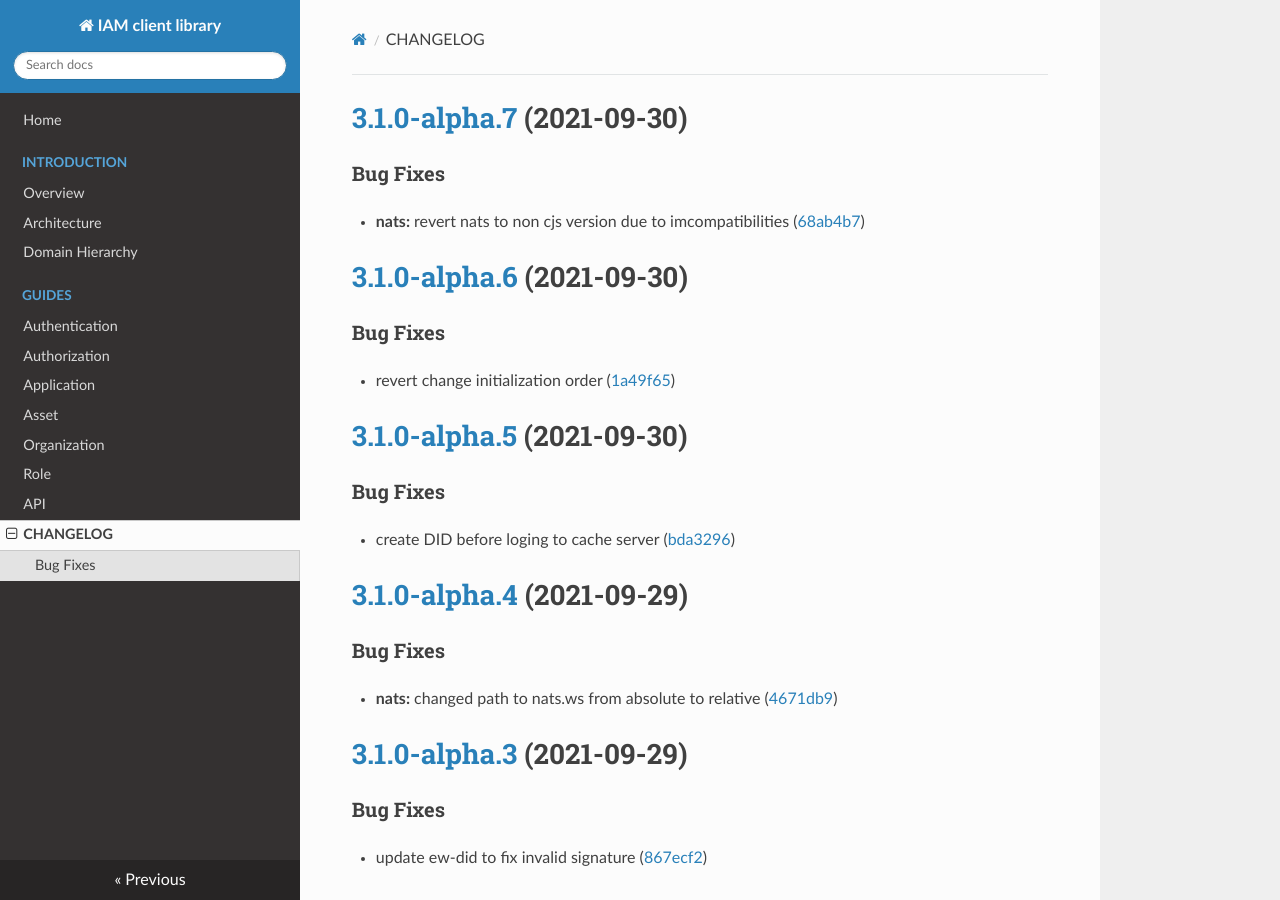
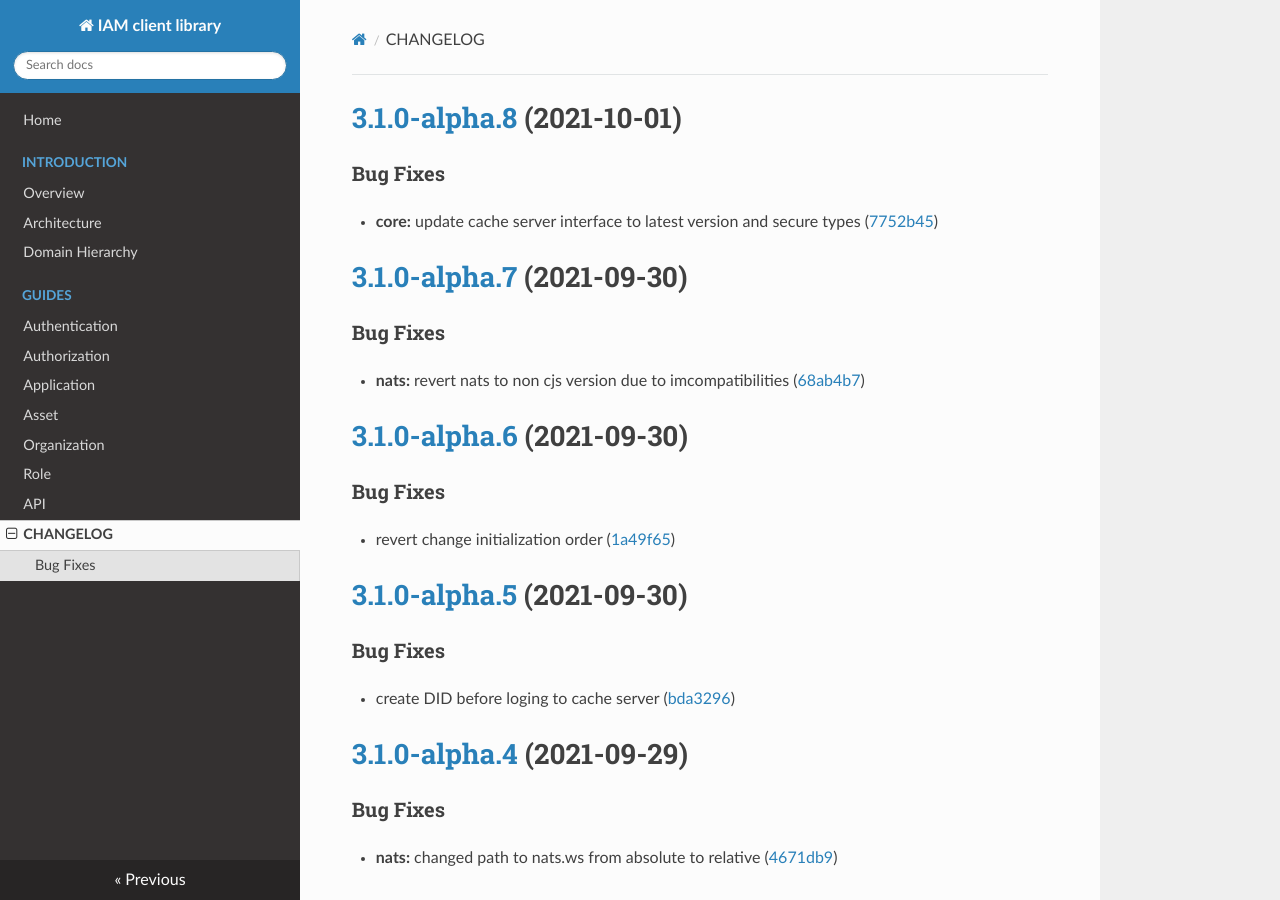
Before and after one commit to energywebfoundation/iam-client-lib, an MkDocs documentation site: the page built from docs/CHANGELOG.md, in a window 1280 px wide and 900 px high. Built offline with MkDocs 1.6.1, drawn with Linux system fonts in a browser that asks for light colours; nearby versions of some CDN libraries.

Commit message:
chore(release): 3.1.0-alpha.8 [skip ci]
# [3.1.0-alpha.8](https://github.com/energywebfoundation/iam-client-lib/compare/v3.1.0-alpha.7...v3.1.0-alpha.8) (2021-10-01)

### Bug Fixes

* **core:** update cache server interface to latest version and secure types ([7752b45](https://github.com/energywebfoundation/iam-client-lib/commit/7752b451f63a813ce1a574d1fb8e16f54eadcb5b))

```diff
--- a/docs/CHANGELOG.md
+++ b/docs/CHANGELOG.md
@@ -1,3 +1,10 @@
+# [3.1.0-alpha.8](https://github.com/energywebfoundation/iam-client-lib/compare/v3.1.0-alpha.7...v3.1.0-alpha.8) (2021-10-01)
+
+
+### Bug Fixes
+
+* **core:** update cache server interface to latest version and secure types ([7752b45](https://github.com/energywebfoundation/iam-client-lib/commit/7752b451f63a813ce1a574d1fb8e16f54eadcb5b))
+
 # [3.1.0-alpha.7](https://github.com/energywebfoundation/iam-client-lib/compare/v3.1.0-alpha.6...v3.1.0-alpha.7) (2021-09-30)
 
 
```
